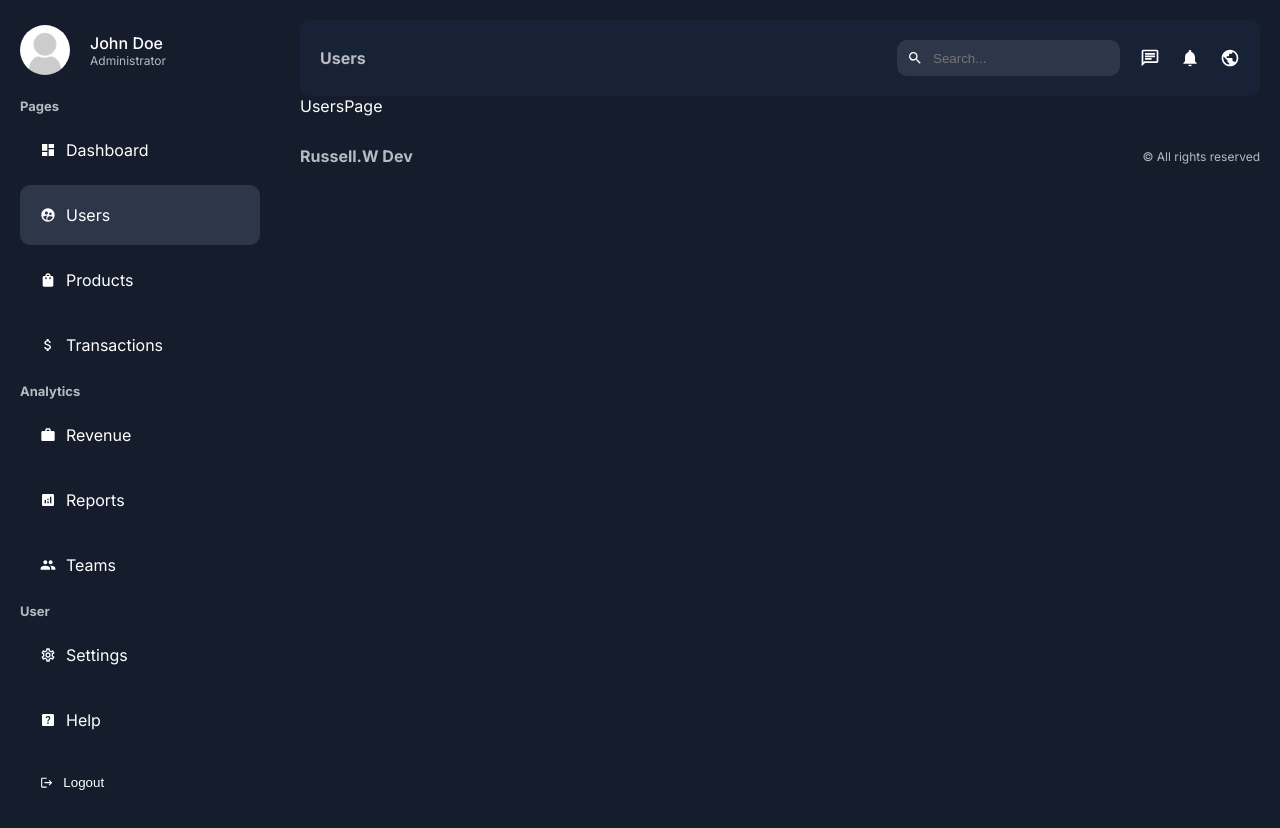
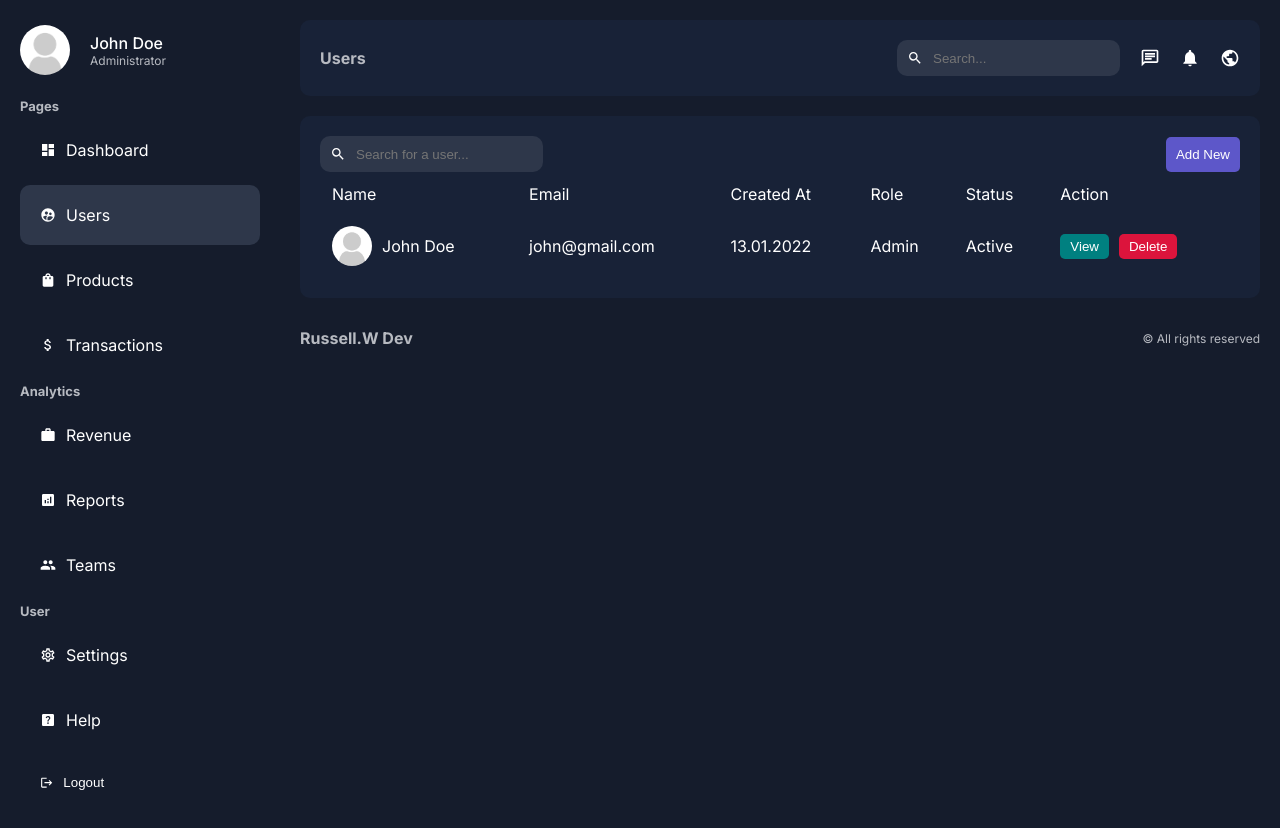
Before and after one commit to russellw999/nextadmin-14, a Next.js app: page /dashboard/users in a window 1280 px wide. Built offline with nearby package versions, Linux system fonts and the light colour scheme.

Commit message:
1:13 UserPage stub

```diff
--- a/app/dashboard/users/page.jsx
+++ b/app/dashboard/users/page.jsx
@@ -1,11 +1,64 @@
-
-
+import Image from 'next/image'
+import styles from "@/app/ui/dashboard/users/users.module.css";
+import Search from '@/app/ui/dashboard/search/search';
+import Link from 'next/link'
 const UsersPage = () => {
   return (
-    <div>
-       UsersPage
+    <div className={styles.container}>
+      <div className={styles.top}>
+        <Search placeholder="Search for a user..." />
+        <Link href="/dashboard/users/add">
+          <button className={styles.addButton}>Add New</button>
+        </Link>
+      </div>
+      <table className={styles.table}>
+        <thead>
+          <tr>
+            <td>Name</td>
+            <td>Email</td>
+            <td>Created At</td>
+            <td>Role</td>
+            <td>Status</td>
+            <td>Action</td>
+          </tr>
+        </thead>
+        <tbody>
+          <tr>
+            <td>
+              <div className={styles.user}>
+                <Image
+                  src="/noavatar.png"
+                  alt=""
+                  width={40}
+                  height={40}
+                  className={styles.userImage}
+                />
+                John Doe
+              </div>
+            </td>
+            <td>john@gmail.com</td>
+            <td>13.01.2022</td>
+            <td>Admin</td>
+            <td>Active</td>
+            <td>
+              <div className={styles.buttons}>
+                <Link href="/">
+                  <button className={`${styles.button} ${styles.view}`}>
+                    View
+                  </button>
+                </Link>
+                <Link href="/">
+                  <button className={`${styles.button} ${styles.delete}`}>
+                    Delete
+                  </button>
+                </Link>
+              </div>
+            </td>
+          </tr>
+        </tbody>
+      </table>
     </div>
   );
-}
+};
 
 export default UsersPage;
--- /dev/null
+++ b/app/ui/dashboard/search/search.jsx
@@ -0,0 +1,12 @@
+import { MdSearch } from 'react-icons/md';
+import styles from './search.module.css'
+const Search = ({placeholder}) => {
+  return (
+    <div className={styles.container} >
+       <MdSearch />
+       <input type='text' placeholder={placeholder} className={styles.input}/>
+    </div>
+  );
+}
+
+export default Search;
--- /dev/null
+++ b/app/ui/dashboard/search/search.module.css
@@ -0,0 +1,16 @@
+.container {
+    display: flex;
+    align-items: center;
+    gap: 10px;
+    background-color: #2e374a;
+    padding: 10px;
+    border-radius: 10px;
+    width: max-content;
+  }
+
+  .input {
+    background-color: transparent;
+    border: none;
+    color: var(--text);
+    outline: none;
+  }
--- /dev/null
+++ b/app/ui/dashboard/users/users.module.css
@@ -0,0 +1,61 @@
+.container{
+    background-color: var(--bgSoft);
+    padding: 20px;
+    border-radius: 10px;
+    margin-top: 20px;
+  }
+
+  .top{
+    display: flex;
+    align-items: center;
+    justify-content: space-between;
+  }
+
+  .addButton{
+    padding: 10px;
+    background-color: #5d57c9;
+    color: var(--text);
+    border: none;
+    border-radius: 5px;
+    cursor: pointer;
+  }
+
+  .table{
+    width: 100%;
+  }
+
+  .table td{
+    padding: 10px;
+  }
+
+  .user{
+    display: flex;
+    align-items: center;
+    gap: 10px;
+  }
+
+  .userImage{
+    border-radius: 50%;
+    object-fit: cover;
+  }
+
+  .buttons{
+    display: flex;
+    gap: 10px;
+  }
+
+  .button{
+    padding: 5px 10px;
+    border-radius: 5px;
+    color: var(--text);
+    border: none;
+    cursor: pointer;
+  }
+
+  .view{
+    background-color: teal;
+  }
+
+  .delete{
+    background-color: crimson;
+  }
```
